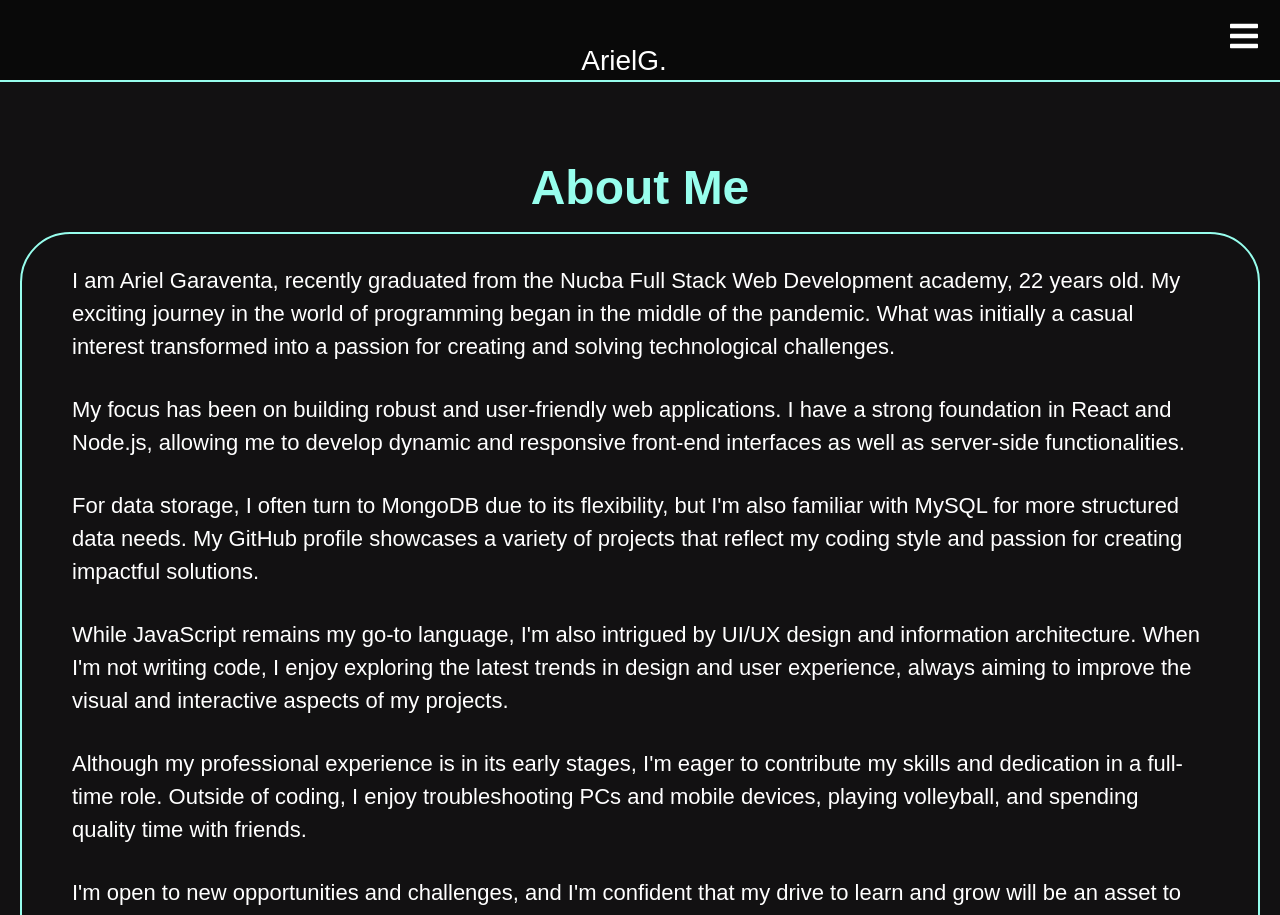
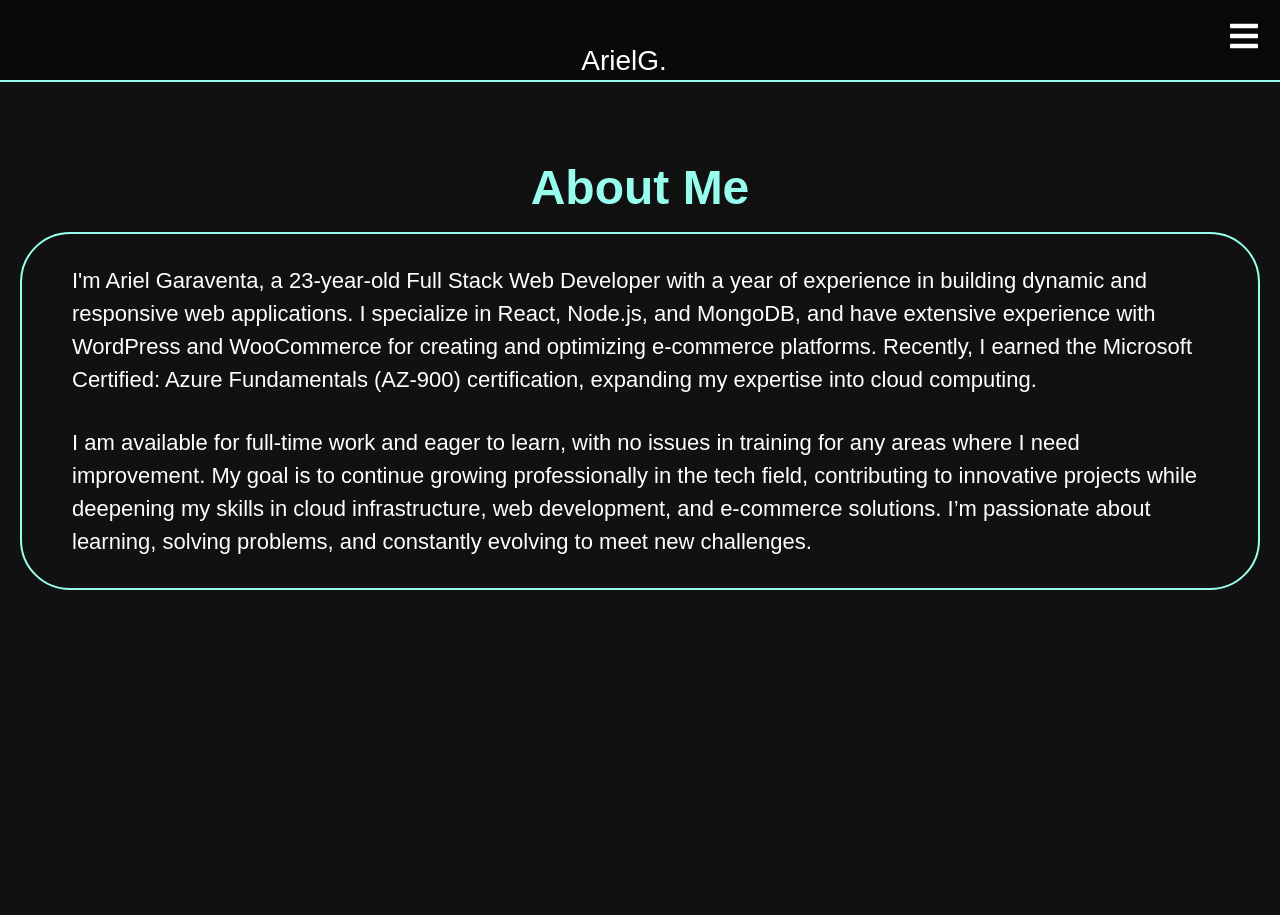
Before and after one commit to ArielGarav/ArielGaraventa, a React (Vite) app: page /About in a window 1280 px wide. Shown: the top 915 px of the page. After the commit the page ends 800 px from the top, so only its background shows below. Built offline with nearby package versions, Linux system fonts and the light colour scheme.

Commit message:
estudios de la nube actualizado 10-25-2024

```diff
--- a/package.json
+++ b/package.json
@@ -12,8 +12,8 @@
   "dependencies": {
     "color": "^4.2.3",
     "framer-motion": "^10.15.1",
-    "react": "^18.2.0",
-    "react-dom": "^18.2.0",
+    "react": "^18.3.1",
+    "react-dom": "^18.3.1",
     "react-icons": "^4.11.0",
     "react-iframe": "^1.8.5",
     "react-intersection-observer": "^9.5.2",
--- a/src/Componentes/About/About.jsx
+++ b/src/Componentes/About/About.jsx
@@ -12,41 +12,10 @@ const AboutMe = () => {
       <AboutTitle>About Me</AboutTitle>
       <AboutContainer>
         <AboutParrafo>
-          I am Ariel Garaventa, recently graduated from the Nucba Full Stack Web
-          Development academy, 22 years old. My exciting journey in the world of
-          programming began in the middle of the pandemic. What was initially a
-          casual interest transformed into a passion for creating and solving
-          technological challenges.
+          I'm Ariel Garaventa, a 23-year-old Full Stack Web Developer with a year of experience in building dynamic and responsive web applications. I specialize in React, Node.js, and MongoDB, and have extensive experience with WordPress and WooCommerce for creating and optimizing e-commerce platforms. Recently, I earned the Microsoft Certified: Azure Fundamentals (AZ-900) certification, expanding my expertise into cloud computing.
         </AboutParrafo>
         <AboutParrafo>
-          My focus has been on building robust and user-friendly web
-          applications. I have a strong foundation in React and Node.js,
-          allowing me to develop dynamic and responsive front-end interfaces as
-          well as server-side functionalities.
-        </AboutParrafo>
-        <AboutParrafo>
-          For data storage, I often turn to MongoDB due to its flexibility, but
-          I'm also familiar with MySQL for more structured data needs. My GitHub
-          profile showcases a variety of projects that reflect my coding style
-          and passion for creating impactful solutions.
-        </AboutParrafo>
-        <AboutParrafo>
-          While JavaScript remains my go-to language, I'm also intrigued by
-          UI/UX design and information architecture. When I'm not writing code,
-          I enjoy exploring the latest trends in design and user experience,
-          always aiming to improve the visual and interactive aspects of my
-          projects.
-        </AboutParrafo>
-        <AboutParrafo>
-          Although my professional experience is in its early stages, I'm eager
-          to contribute my skills and dedication in a full-time role. Outside of
-          coding, I enjoy troubleshooting PCs and mobile devices, playing
-          volleyball, and spending quality time with friends.
-        </AboutParrafo>
-        <AboutParrafo>
-          I'm open to new opportunities and challenges, and I'm confident that
-          my drive to learn and grow will be an asset to any team. Thank you for
-          considering me as a potential candidate!
+          I am available for full-time work and eager to learn, with no issues in training for any areas where I need improvement. My goal is to continue growing professionally in the tech field, contributing to innovative projects while deepening my skills in cloud infrastructure, web development, and e-commerce solutions. I’m passionate about learning, solving problems, and constantly evolving to meet new challenges.
         </AboutParrafo>
       </AboutContainer>
     </AboutTotalContainer>
--- a/src/Componentes/Languages/Languages.jsx
+++ b/src/Componentes/Languages/Languages.jsx
@@ -112,6 +112,27 @@ const Languages = () => {
             style={{ background: "white", borderRadius: "50%" }}
             alt="Logo Github"
           />
+          <LanguagesImages
+  src="https://www.svgrepo.com/show/353464/azure.svg"
+  whileHover={{ scale: 1.3 }}
+  alt="Logo Microsoft Azure"
+/>
+<LanguagesImages
+  src="https://www.svgrepo.com/show/452062/microsoft.svg"
+  whileHover={{ scale: 1.3 }}
+  alt="Logo Microsoft"
+/>
+<LanguagesImages
+  src="https://www.vectorlogo.zone/logos/azurefunctions/azurefunctions-icon.svg"
+  whileHover={{ scale: 1.3 }}
+  alt="Logo Azure Functions"
+/>
+
+<LanguagesImages
+  src="https://img.icons8.com/?size=100&id=84280&format=png&color=000000"
+  whileHover={{ scale: 1.3 }}
+  alt="Logo Azure Storage"
+/>
         </LanguagesImagesContainer>
       </LanguagesContainer>
     </>
--- a/src/Componentes/Proyects/ProyectData.js
+++ b/src/Componentes/Proyects/ProyectData.js
@@ -1,8 +1,39 @@
 const projectData = [
+  {
+    title: "Affen E-commerce",
+    description:
+      "Development and management of a complete e-commerce website for the client Affen, a liquor store in Argentina. I designed and programmed the entire site using WordPress and WooCommerce, creating a modern and functional shopping experience, with advanced payment method integration through Mercado Pago. The site includes customizations of the Blocksy theme to reflect the brand's visual identity and ensure an optimized user experience.",
+    links: [
+      {
+        url: "https://affen.com.ar/",
+        alt: "Affen E-commerce",
+      },
+    ],
+    technologies: [
+      {
+        url: "https://www.svgrepo.com/show/452228/html-5.svg",
+        alt: "HTML5 Logo",
+      },
+      {
+        url: "https://www.svgrepo.com/show/452185/css-3.svg",
+        alt: "CSS3 Logo",
+      },
+      {
+        url: "https://www.svgrepo.com/show/452136/wordpress.svg",
+        alt: "WordPress Logo",
+      },
+      {
+        url: "https://www.svgrepo.com/show/354569/woocommerce-icon.svg",
+        alt: "WooCommerce Logo",
+      },
+    ],
+    timeline: "May 2024 - Jun 2024",
+    location: "Argentina · Remote",
+  },
   {
     title: "Bank Oink",
     description:
-      "Bank Oink official website. Developed together with my team and entrepreneurship.",
+      "Development of the official website of Bank Oink, an entrepreneurship platform created with my team. We focused on providing an intuitive digital solution, allowing users to manage their accounts easily and securely. We implemented essential functionalities for the banking sector, ensuring a clean and accessible design.",
     links: [
       {
         url: "https://oinkbankapp.vercel.app/",
@@ -24,11 +55,10 @@ const projectData = [
       },
     ],
   },
-
   {
     title: "Crazy Fishing",
     description:
-      "Crazy Fishing official website. Developed by me as the final delivery of the CSS module",
+      "Official website of Crazy Fishing, developed as the final project for the CSS module. I focused on the visual design of the site, creating an engaging and optimized user experience, with a structure that highlights the key features of the game. The site is fully responsive and adapted for different devices.",
     links: [
       {
         url: "https://proyecto-integrador-navy.vercel.app/",
@@ -49,7 +79,7 @@ const projectData = [
   {
     title: "Styled Shoes",
     description:
-      "Styled Shoes official website. Developed by me as the final delivery of the React module",
+      "Development of the Styled Shoes website as the final project for the React module. I implemented a modern architecture based on React for an interactive user experience. The site includes a MongoDB database and advanced styling using Styled Components to ensure an attractive and efficient design.",
     links: [
       {
         url: "https://integrador-react-olive.vercel.app/",
@@ -79,7 +109,7 @@ const projectData = [
   {
     title: "Translate Api",
     description:
-      "Translate Api official page. Developed by me as an Api`S Practice",
+      "Official website of Translate Api, developed as practice for using APIs. The project integrates various translation functions, providing users with an easy-to-use tool for translating text in real-time. I focused on the API functionality and design simplicity to ensure a smooth experience.",
     links: [
       {
         url: "https://traductor-con-6mhcl5dtk-arielgarav.vercel.app",
@@ -101,6 +131,37 @@ const projectData = [
       },
     ],
   },
+  {
+    title: "Personal Portfolio",
+    description:
+      "My personal portfolio developed using Vite.js. The site showcases my main projects and skills in web development, focusing on modern technologies and a well-designed user experience. It includes integration with advanced tools such as CSS3, JavaScript, and optimization for different devices.",
+    links: [
+      {
+        url: "https://mi-portafolio.vercel.app/",
+        alt: "Personal Portfolio",
+      },
+    ],
+    technologies: [
+      {
+        url: "https://cdn.worldvectorlogo.com/logos/vitejs.svg",
+        alt: "Vite.js Logo",
+      },
+      {
+        url: "https://www.svgrepo.com/show/452228/html-5.svg",
+        alt: "HTML5 Logo",
+      },
+      {
+        url: "https://www.svgrepo.com/show/452185/css-3.svg",
+        alt: "CSS3 Logo",
+      },
+      {
+        url: "https://www.svgrepo.com/show/452045/js.svg",
+        alt: "JavaScript Logo",
+      },
+    ],
+    timeline: "Oct 2024 - Present",
+    location: "Argentina · Remote",
+  },
 ];
 
 export default projectData;
--- a/src/Componentes/Proyects/Proyects.jsx
+++ b/src/Componentes/Proyects/Proyects.jsx
@@ -18,7 +18,7 @@ const Proyects = ({ data }) => {
 
   return (
     <CenteredContainer>
-      <TitleProyects>Projects</TitleProyects>
+      <TitleProyects>Projects and Professional Experience</TitleProyects>
       <Subtitle>Here Are My Main Projects</Subtitle>
       <Wrapper>
         {data &&
--- a/src/Componentes/Proyects/ProyectsStyled.js
+++ b/src/Componentes/Proyects/ProyectsStyled.js
@@ -7,14 +7,17 @@ export const CenteredContainer = styled.div`
   flex-direction: column;
   min-height: 100vh;
   gap: 5px;
-  @media (max-width: 640px) {
-    margin-top: 60px;
-  }
+  margin-top: 60px;
+
 `;
 export const TitleProyects = styled.h1`
   font-size: 3rem;
   font-weight: bold;
-  margin-bottom: 0.5rem;
+  margin-bottom: 1rem;
+  text-align: center; /* Centra el texto */
+  word-spacing: 0.3rem; /* Ajusta el espaciado entre palabras */
+    line-height: 1.2; /* Ajusta la altura de línea para mayor separación vertical */
+
 `;
 
 export const Subtitle = styled.h2`
```
Also changed, not shown: 1 other file (tests, documents, lock files or other folders).
